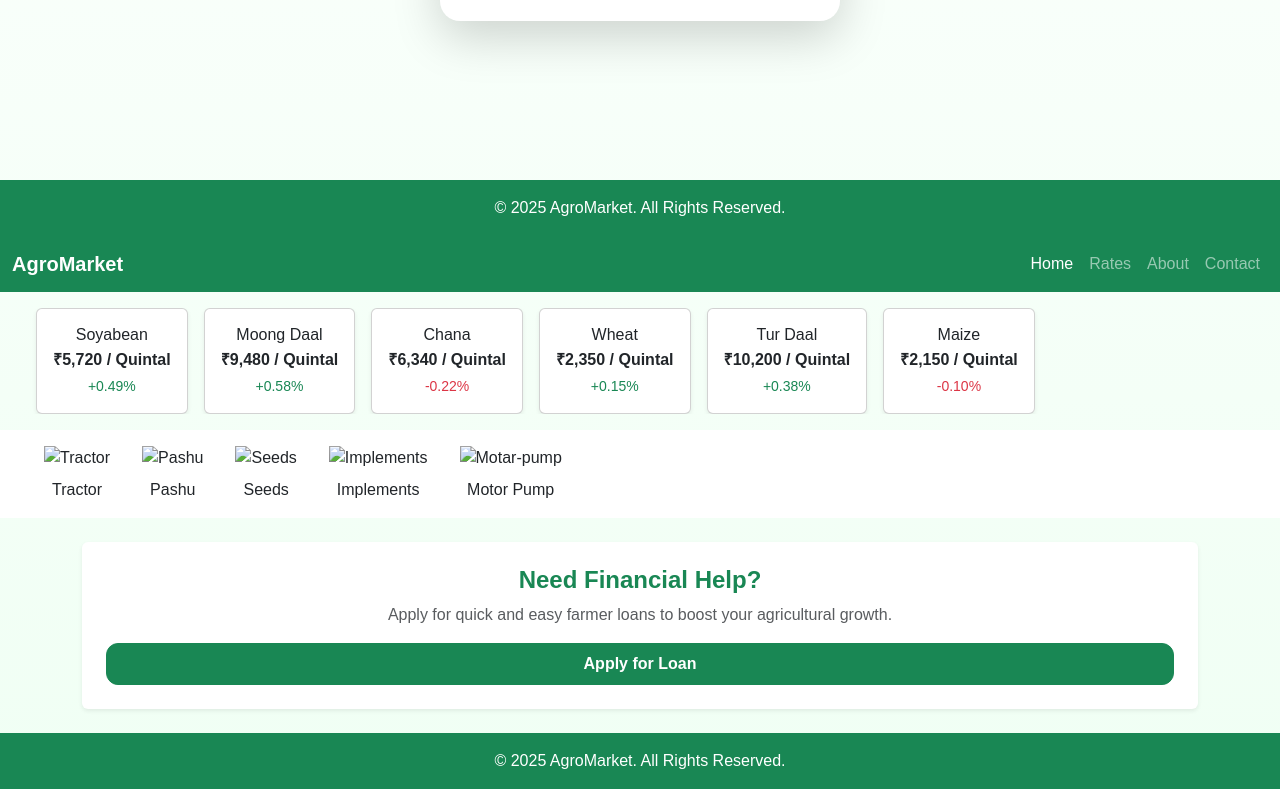
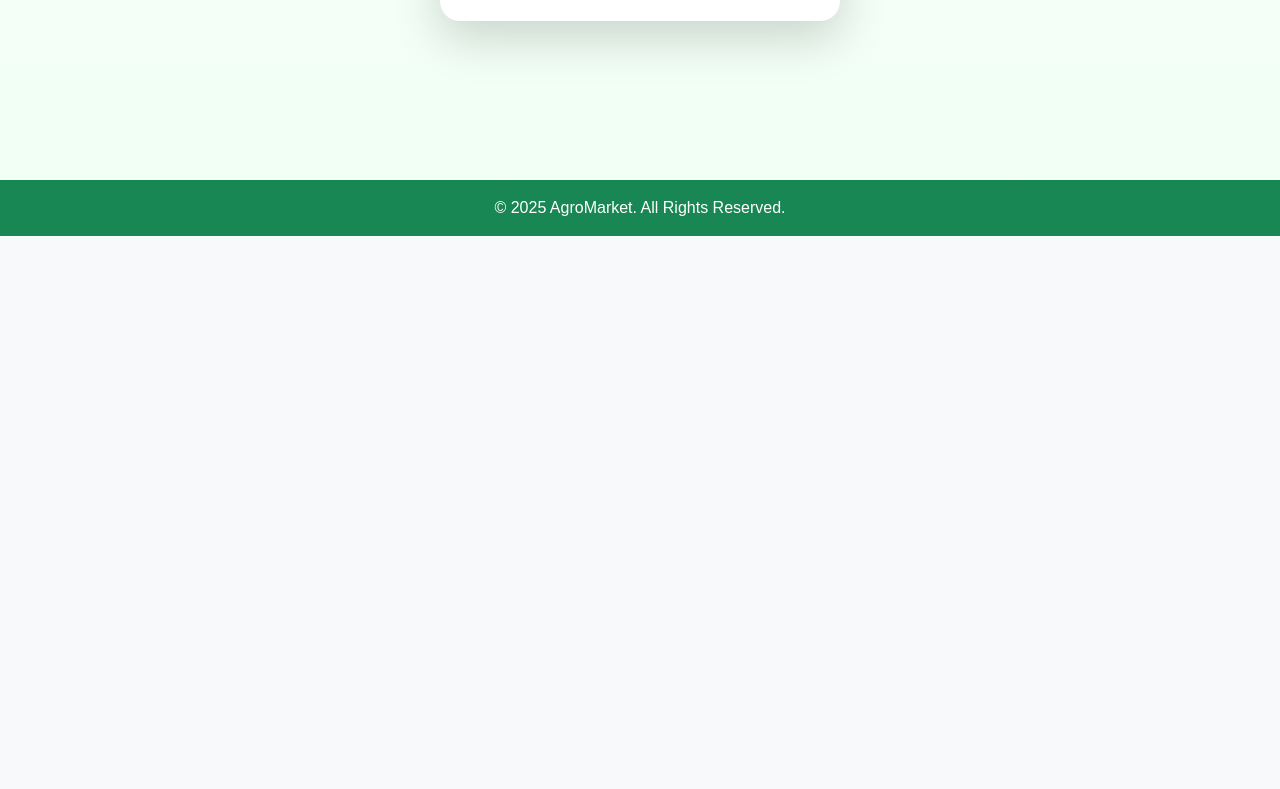
Before and after one commit to aditya413507/ShetiVikas, a plain HTML site: page index.html in a window 1280 px wide. Shown: the part 676-1465 px from the top of the page. After the commit the page ends 912 px from the top, so only its background shows below. Drawn offline with nearby package versions, Linux system fonts and the light colour scheme.

Commit message:
Update index.html

```diff
--- a/index.html
+++ b/index.html
@@ -1,13 +1,4 @@
 <!DOCTYPE html>
-<html lang="en">
-<head>
-  <meta charset="UTF-8" />
-  <meta name="viewport" content="width=device-width, initial-scale=1" />
-  <title>AgroMarket Rates</title>
-
-  <!-- Bootstrap CSS -->
-  <link href="https://cdn.jsdelivr.net/npm/bootstrap@5.3.3/dist/css/bootstrap.min.css" rel="stylesheet" />
-  <link rel="stylesheet" href="css/style.css" /><!DOCTYPE html>
 <html lang="en">
 <head>
   <meta charset="UTF-8" />
@@ -81,105 +72,3 @@
   <script src="js/language.js"></script>
 </body>
 </html>
-
-</head>
-
-<body>
-  <!-- Navbar -->
-  <nav class="navbar navbar-expand-lg navbar-dark bg-success">
-    <div class="container-fluid">
-      <a class="navbar-brand fw-bold" href="#">AgroMarket</a>
-      <button class="navbar-toggler" type="button" data-bs-toggle="collapse" data-bs-target="#navbarNav">
-        <span class="navbar-toggler-icon"></span>
-      </button>
-      <div class="collapse navbar-collapse" id="navbarNav">
-        <ul class="navbar-nav ms-auto">
-          <li class="nav-item"><a class="nav-link active" href="#">Home</a></li>
-          <li class="nav-item"><a class="nav-link" href="#">Rates</a></li>
-          <li class="nav-item"><a class="nav-link" href="#">About</a></li>
-          <li class="nav-item"><a class="nav-link" href="#">Contact</a></li>
-        </ul>
-      </div>
-    </div>
-  </nav>
-
-  <!-- Market Rates Section -->
-  <section class="container-fluid py-3">
-    <div class="scrolling-wrapper d-flex flex-nowrap overflow-auto px-3">
-      <div class="card text-center mx-2 p-3 shadow-sm flex-shrink-0">
-        <h6 class="mb-1">Soyabean</h6>
-        <p class="mb-1 fw-bold">₹5,720 / Quintal</p>
-        <small class="text-success">+0.49%</small>
-      </div>
-      <div class="card text-center mx-2 p-3 shadow-sm flex-shrink-0">
-        <h6 class="mb-1">Moong Daal</h6>
-        <p class="mb-1 fw-bold">₹9,480 / Quintal</p>
-        <small class="text-success">+0.58%</small>
-      </div>
-      <div class="card text-center mx-2 p-3 shadow-sm flex-shrink-0">
-        <h6 class="mb-1">Chana</h6>
-        <p class="mb-1 fw-bold">₹6,340 / Quintal</p>
-        <small class="text-danger">-0.22%</small>
-      </div>
-      <div class="card text-center mx-2 p-3 shadow-sm flex-shrink-0">
-        <h6 class="mb-1">Wheat</h6>
-        <p class="mb-1 fw-bold">₹2,350 / Quintal</p>
-        <small class="text-success">+0.15%</small>
-      </div>
-      <div class="card text-center mx-2 p-3 shadow-sm flex-shrink-0">
-        <h6 class="mb-1">Tur Daal</h6>
-        <p class="mb-1 fw-bold">₹10,200 / Quintal</p>
-        <small class="text-success">+0.38%</small>
-      </div>
-      <div class="card text-center mx-2 p-3 shadow-sm flex-shrink-0">
-        <h6 class="mb-1">Maize</h6>
-        <p class="mb-1 fw-bold">₹2,150 / Quintal</p>
-        <small class="text-danger">-0.10%</small>
-      </div>
-    </div>
-  </section>
-
-  <!-- Category Scroll Section -->
-  <section class="container-fluid py-3 bg-white">
-    <div class="scrolling-wrapper d-flex flex-nowrap overflow-auto text-center px-3">
-      <div class="category-item mx-3 flex-shrink-0">
-        <img src="assets/icons/tractor.png" alt="Tractor" class="category-icon mb-2">
-        <p class="mb-0">Tractor</p>
-      </div>
-      <div class="category-item mx-3 flex-shrink-0">
-        <img src="assets/icons/pashu.png" alt="Pashu" class="category-icon mb-2">
-        <p class="mb-0">Pashu</p>
-      </div>
-      <div class="category-item mx-3 flex-shrink-0">
-        <img src="assets/icons/seeds.png" alt="Seeds" class="category-icon mb-2">
-        <p class="mb-0">Seeds</p>
-      </div>
-      <div class="category-item mx-3 flex-shrink-0">
-        <img src="assets/icons/implements.png" alt="Implements" class="category-icon mb-2">
-        <p class="mb-0">Implements</p>
-      </div>
-      <div class="category-item mx-3 flex-shrink-0">
-        <img src="assets/icons/motar-pump.png" alt="Motar-pump" class="category-icon mb-2">
-        <p class="mb-0">Motor Pump</p>
-      </div>
-    </div>
-  </section>
-
-  <!-- Loan Card Section -->
-  <section class="container my-4">
-    <div class="card text-center p-4 shadow-sm border-0">
-      <h4 class="fw-bold text-success mb-2">Need Financial Help?</h4>
-      <p class="text-muted mb-3">Apply for quick and easy farmer loans to boost your agricultural growth.</p>
-      <a href="#" class="btn btn-success px-4 py-2">Apply for Loan</a>
-    </div>
-  </section>
-
-  <!-- Footer -->
-  <footer class="bg-success text-white text-center py-3">
-    <p class="mb-0">© 2025 AgroMarket. All Rights Reserved.</p>
-  </footer>
-
-  <!-- Bootstrap JS -->
-  <script src="https://cdn.jsdelivr.net/npm/bootstrap@5.3.3/dist/js/bootstrap.bundle.min.js"></script>
-</body>
-</html>
```
